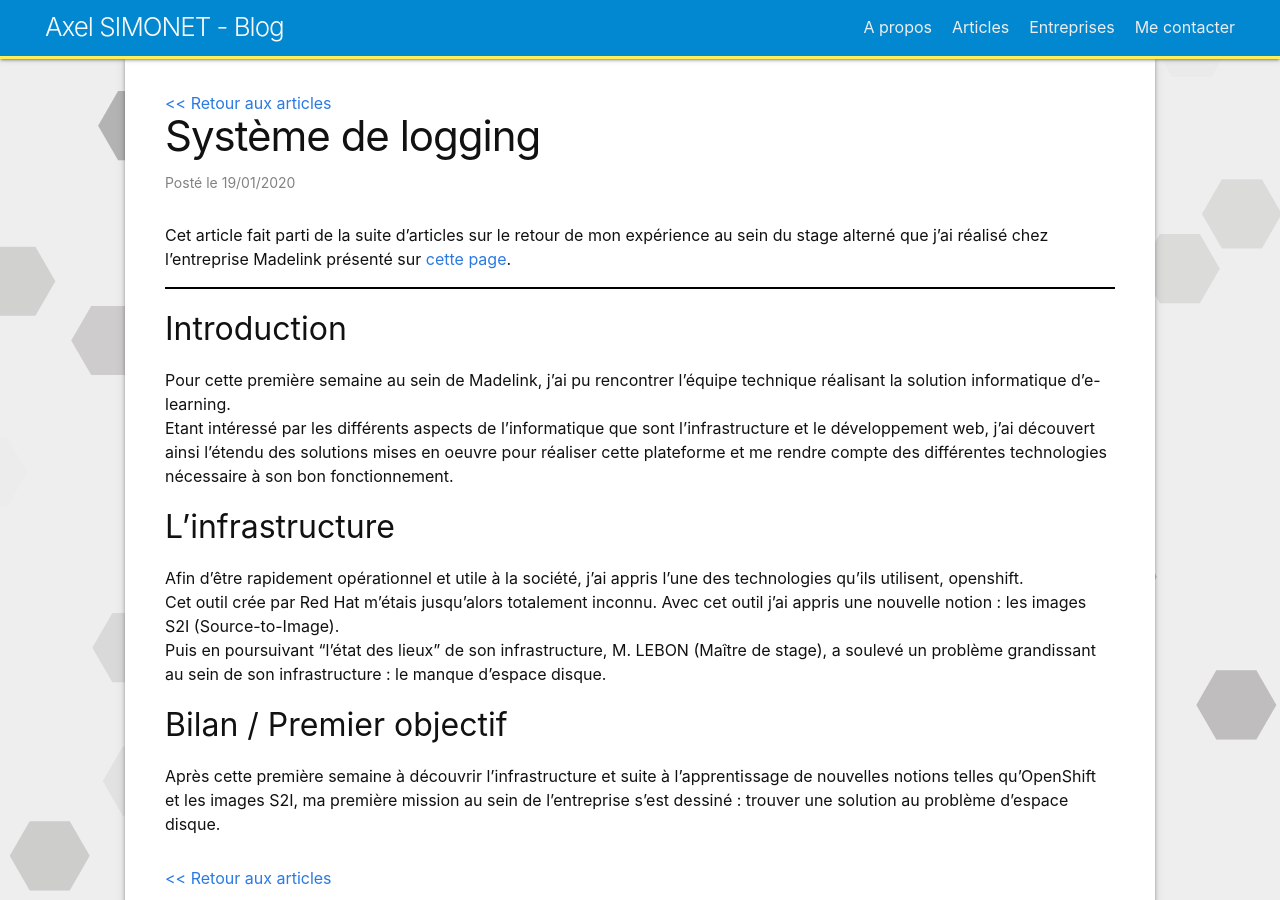
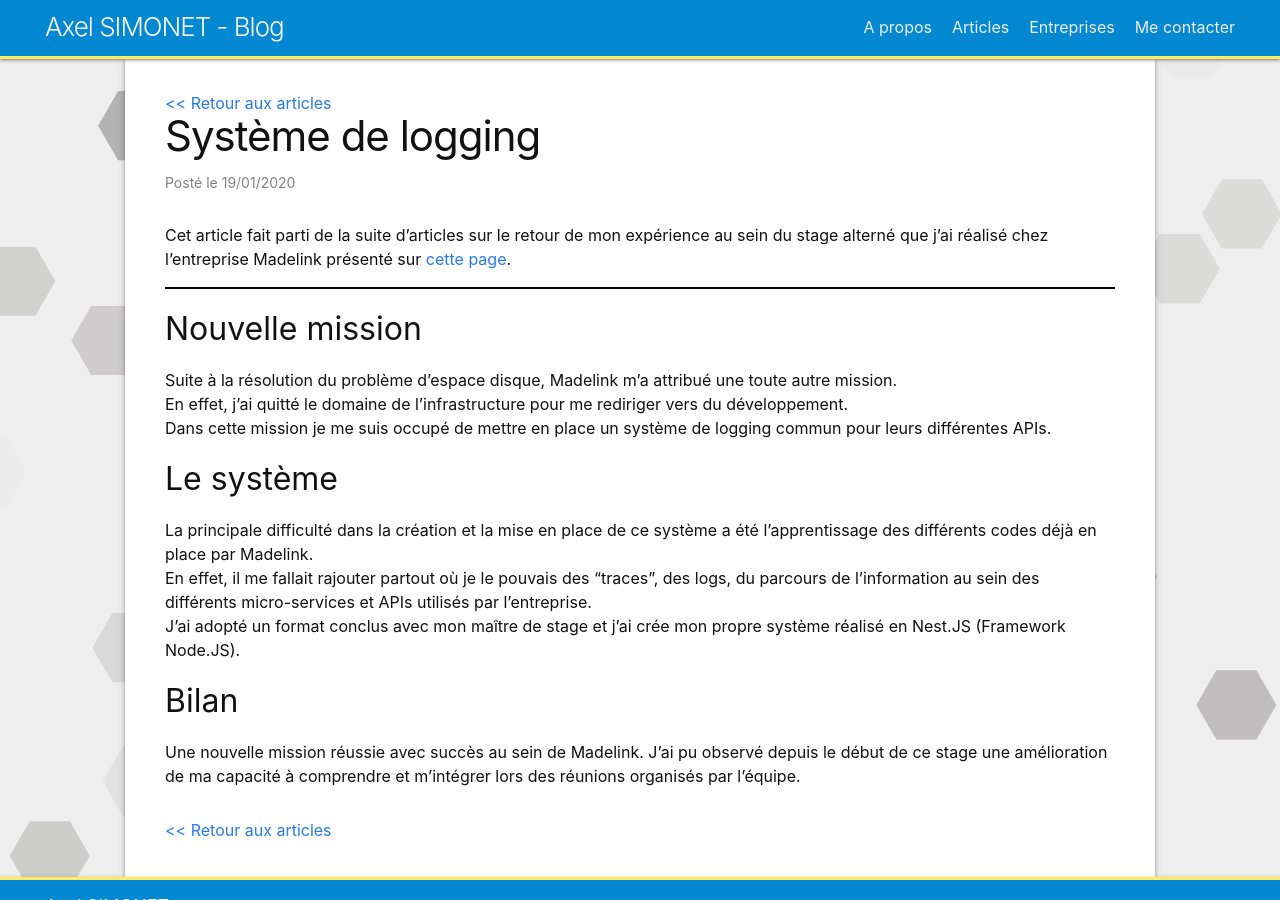
Before and after one commit to Xelzs/xelzs.github.io, a Jekyll site: the page built from _posts/2020-01-20-log-system.md, in a window 1280 px wide and 900 px high. Built offline with Jekyll 4.4.1, drawn with Linux system fonts in a browser that asks for light colours.

Commit message:
log system

```diff
--- a/_posts/2020-01-20-log-system.md
+++ b/_posts/2020-01-20-log-system.md
@@ -9,18 +9,18 @@ Cet article fait parti de la suite d'articles sur le retour de mon expérience a
 ___
 
 
-## Introduction
+## Nouvelle mission
 
-Pour cette première semaine au sein de Madelink, j'ai pu rencontrer l'équipe technique réalisant la solution informatique d'e-learning.
-Etant intéressé par les différents aspects de l'informatique que sont l'infrastructure et le développement web, j'ai découvert ainsi l'étendu des solutions mises en oeuvre pour réaliser cette plateforme et me rendre compte des différentes technologies nécessaire à son bon fonctionnement.
+Suite à la résolution du problème d'espace disque, Madelink m'a attribué une toute autre mission.
+En effet, j'ai quitté le domaine de l'infrastructure pour me rediriger vers du développement.
+Dans cette mission je me suis occupé de mettre en place un système de logging commun pour leurs différentes APIs.
 
-## L'infrastructure
+## Le système
 
-Afin d'être rapidement opérationnel et utile à la société, j'ai appris l'une des technologies qu'ils utilisent, openshift.
-Cet outil crée par Red Hat m'étais jusqu'alors totalement inconnu.
-Avec cet outil j'ai appris une nouvelle notion : les images S2I (Source-to-Image).
-Puis en poursuivant "l'état des lieux" de son infrastructure, M. LEBON (Maître de stage), a soulevé un problème grandissant au sein de son infrastructure : le manque d'espace disque.
+La principale difficulté dans la création et la mise en place de ce système a été l'apprentissage des différents codes déjà en place par Madelink.
+En effet, il me fallait rajouter partout où je le pouvais des "traces", des logs, du parcours de l'information au sein des différents micro-services et APIs utilisés par l'entreprise.
+J'ai adopté un format conclus avec mon maître de stage et j'ai crée mon propre système réalisé en Nest.JS (Framework Node.JS).
 
-## Bilan / Premier objectif
+## Bilan
 
-Après cette première semaine à découvrir l'infrastructure et suite à l'apprentissage de nouvelles notions telles qu'OpenShift et les images S2I, ma première mission au sein de l'entreprise s'est dessiné : trouver une solution au problème d'espace disque.
+Une nouvelle mission réussie avec succès au sein de Madelink. J'ai pu observé depuis le début de ce stage une amélioration de ma capacité à comprendre et m'intégrer lors des réunions organisés par l'équipe.
```
